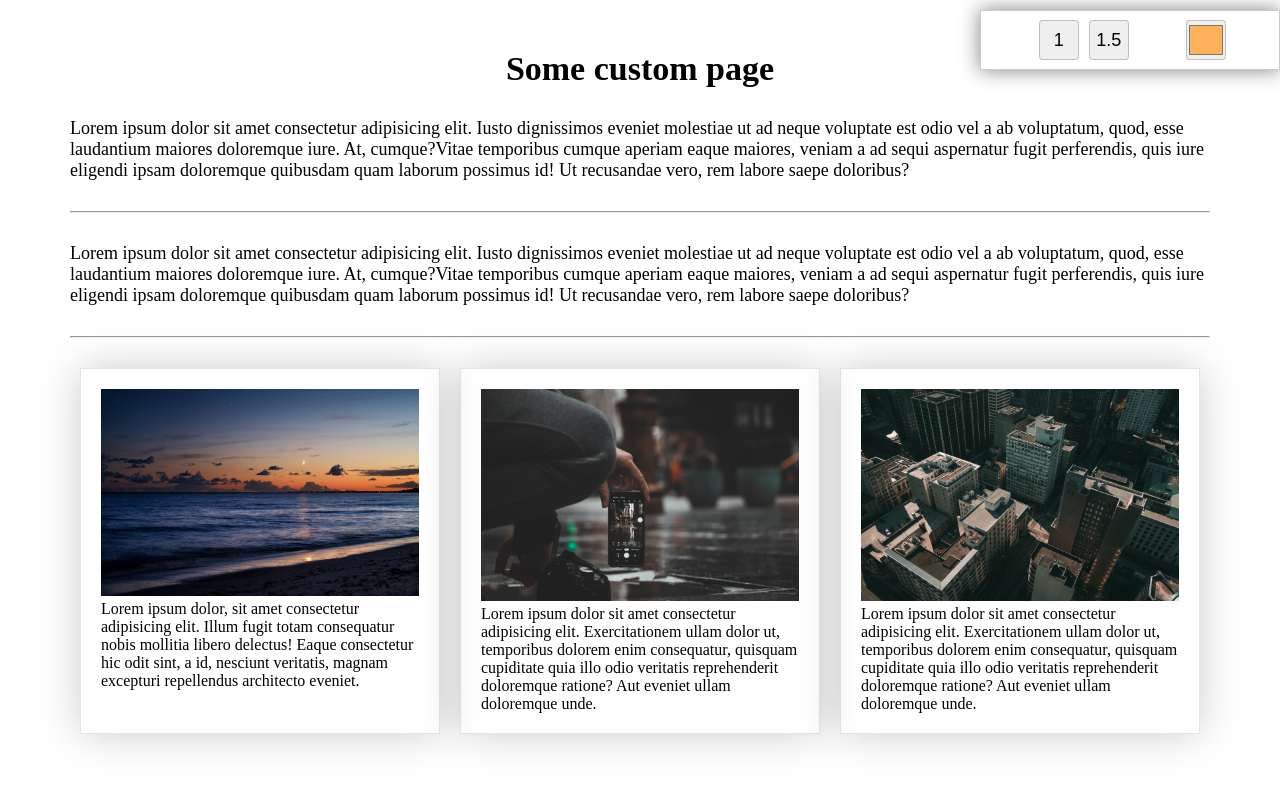
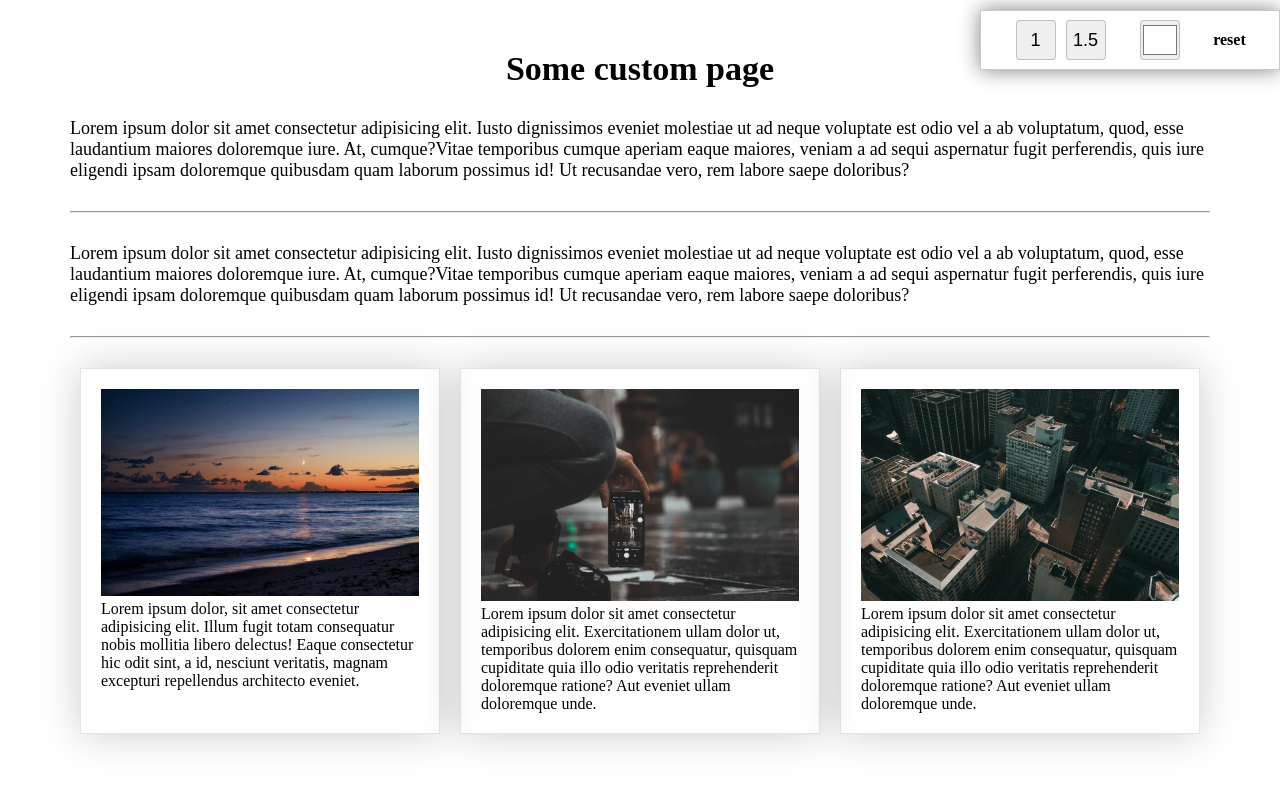
Before and after one commit to Waldemar-00/LocalStorage, a website built with Parcel: page index.html in a window 1280 px wide. Built offline with nearby package versions, Linux system fonts and the light colour scheme.

Commit message:
scale, color changing on the page and reset

```diff
--- a/css/style.css
+++ b/css/style.css
@@ -44,37 +44,35 @@ hr {
 .blocks__descr {
     margin-top: 10px;
 }
-.panel {
-    display: flex;
-    justify-content: space-evenly;
-    align-items: center;
-    position: fixed;
-    top: 10px;
-    right: 0;
-    border: 1px solid rgba(0,0,0, .2);
-    box-shadow: 0 0 20px rgba(0,0,0, .5);
-    width: 300px;
-    height: 60px;
-    background-color: #fff;
-
-}
-
-.scale {
-    display: flex;
-    justify-content: space-around;
-    align-items: center;
-    width: 100px;
-    height: 40px;
-}
-.scale_btn {
-    display: block;
-    width: 40px;
-    height: 40px;
-    border: 1px solid rgba(0,0,0, .2);
-    border-radius: 4px;
-    font-size: 18px;
-}
-.color {
-    width: 40px;
-    height: 40px;
-}
+/* .panel { */
+    /* display: flex; */
+    /* justify-content: space-evenly; */
+    /* align-items: center; */
+    /* position: fixed; */
+    /* top: 10px; */
+    /* right: 0; */
+    /* border: 1px solid rgba(0,0,0, .2); */
+    /* box-shadow: 0 0 20px rgba(0,0,0, .5); */
+    /* width: 300px; */
+    /* height: 60px; */
+    /* background-color: #fff; */
+/* } */
+/* .scale { */
+    /* display: flex; */
+    /* justify-content: space-around; */
+    /* align-items: center; */
+    /* width: 100px; */
+    /* height: 40px; */
+/* } */
+/* .scale_btn { */
+    /* display: block; */
+    /* width: 40px; */
+    /* height: 40px; */
+    /* border: 1px solid rgba(0,0,0, .2); */
+    /* border-radius: 4px; */
+    /* font-size: 18px; */
+/* } */
+/* .color { */
+    /* width: 40px; */
+    /* height: 40px; */
+/* } */
--- a/js/customizator.js
+++ b/js/customizator.js
@@ -1,27 +1,82 @@
 export default class Customizator {
   constructor () {
     this.buttonsBlock = document.createElement('div')
-    this.buttonsBlock.addEventListener('click', (e) => { this.scale(e) })
     this.colorPicker = document.createElement('input')
-    this.colorPicker.addEventListener('input', (e) => { this.color(e) })
+    this.cross = document.createElement('div')
+    this.index = localStorage.getItem('index') || 1
+    this.colorFromStorage = localStorage.getItem('color') || '#FFFFFF'
+    this.buttonsBlock.addEventListener('click', (e) => this.scale(e))
+    this.colorPicker.addEventListener('input', (e) => this.color(e))
+    this.cross.addEventListener('click', () => this.reset())
+  }
+
+  createElementStyle () {
+    const style = document.createElement('style')
+    style.innerHTML = `
+      .panel {
+        display: flex;
+        justify-content: space-evenly;
+        align-items: center;
+        position: fixed;
+        top: 10px;
+        right: 0;
+        border: 1px solid rgba(0,0,0, .2);
+        box-shadow: 0 0 20px rgba(0,0,0, .5);
+        width: 300px;
+        height: 60px;
+        background-color: #fff;
+      }
+      .scale {
+        display: flex;
+        justify-content: space-around;
+        align-items: center;
+        width: 100px;
+        height: 40px;
+      }
+      .scale_btn {
+        display: block;
+        width: 40px;
+        height: 40px;
+        border: 1px solid rgba(0,0,0, .2);
+        border-radius: 4px;
+        font-size: 18px;
+      }
+      .color {
+        width: 40px;
+        height: 40px;
+      }
+      .cross {
+        width: 40px;
+        height: 40px;
+        text-align: center;
+        line-height: 40px;
+        font-size: 40xp;
+        font-weight: 600;
+        cursor: pointer;
+        border-radius: 4px;
+      }
+      .cross:hover {
+        background-color: #F0F0F0;
+      }
+    `
+    document.querySelector('head').append(style)
   }
 
   scale (e) {
-    let index
     const body = document.querySelector('body')
-    if (e.target.value) {
-      index = +e.target.value.replace(/^\.\D/g, '')
+    if (e) {
+      this.index = +e.target.value.replace(/^\.\D/g, '')
     }
-    function recursively (elem) {
+    const recursively = (elem) => {
       elem.childNodes.forEach(node => {
         if (node.nodeName === '#text' && node.nodeValue.replace(/\s+/g, '')) {
           if (!node.parentNode.getAttribute('data-fs')) {
             let font = window.getComputedStyle(node.parentNode, null).fontSize
             font = font.replace(/\D/g, '')
             node.parentNode.setAttribute('data-fs', font)
-            node.parentNode.style.fontSize = font * index + 'px'
+            node.parentNode.style.fontSize = font * this.index + 'px'
           } else {
-            node.parentNode.style.fontSize = node.parentNode.getAttribute('data-fs') * index + 'px'
+            node.parentNode.style.fontSize = node.parentNode.getAttribute('data-fs') * this.index + 'px'
           }
         } else {
           recursively(node)
@@ -29,13 +84,31 @@ export default class Customizator {
       })
     }
     recursively(body)
+    localStorage.setItem('index', this.index)
   }
 
   color (e) {
     document.querySelector('body').style.backgroundColor = e.target.value
+    localStorage.setItem('color', e.target.value)
+  }
+
+  setColor () {
+    document.querySelector('body').style.backgroundColor = this.colorFromStorage
+    this.colorPicker.value = this.colorFromStorage
+  }
+
+  reset () {
+    localStorage.clear()
+    this.index = 1
+    this.colorFromStorage = '#FFFFFF'
+    this.setColor()
+    this.scale()
   }
 
   render () {
+    this.createElementStyle()
+    this.setColor()
+    this.scale()
     const scaleButtonSmall = document.createElement('input')
     const scaleButtonMedium = document.createElement('input')
     const topPanel = document.createElement('div')
@@ -51,9 +124,11 @@ export default class Customizator {
     this.colorPicker.setAttribute('value', '#FFB35C')
     this.colorPicker.style.border = '1px solid rgba(0,0,0, .2)'
     this.colorPicker.style.borderRadius = '4px'
+    this.cross.innerHTML = 'reset'
+    this.cross.classList.add('cross')
     this.buttonsBlock.append(scaleButtonSmall, scaleButtonMedium)
     topPanel.classList.add('panel')
-    topPanel.append(this.buttonsBlock, this.colorPicker)
+    topPanel.append(this.buttonsBlock, this.colorPicker, this.cross)
     document.querySelector('body').append(topPanel)
     console.log(topPanel)
   }
```
Also changed, not shown: js/main.js (line endings or trailing spaces).
